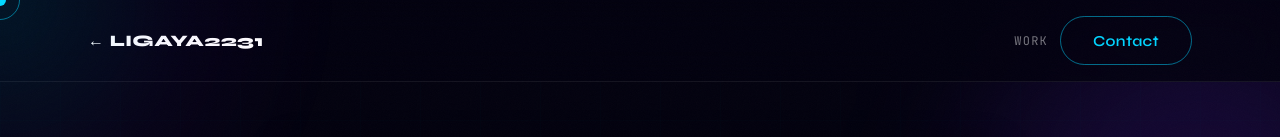
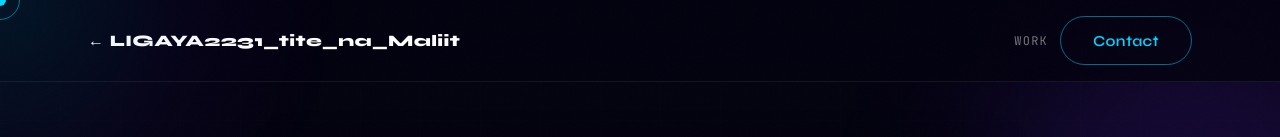
Before and after one commit to SerVerestaaa/Ligaya-Tech-Solutions, a Next.js app: page /book in a window 1280 px wide. Shown: the top 137 px of the page. Built offline with nearby package versions, Linux system fonts and the light colour scheme; no server answers.

Commit message:
feature 0.0.2

```diff
--- a/src/site-pages/BookPage.jsx
+++ b/src/site-pages/BookPage.jsx
@@ -21,7 +21,7 @@ export default function BookPage() {
                 className="font-display font-800 text-white tracking-wide hover:text-cyan transition-colors"
                 style={{ fontFamily: 'Syne, sans-serif', fontWeight: 800 }}
               >
-                ← LIGAYA2231
+                ← LIGAYA2231_tite_na_Maliit
               </Link>
               <div className="flex items-center gap-3">
                 <Link
```
